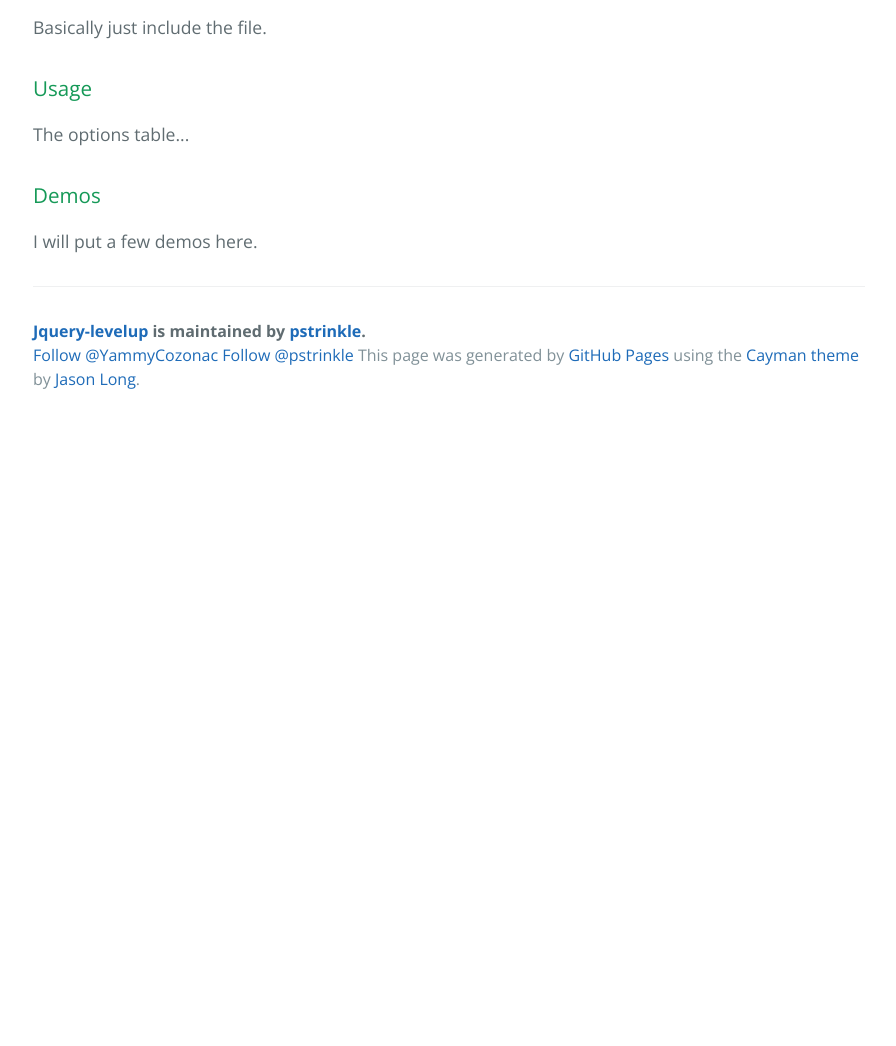
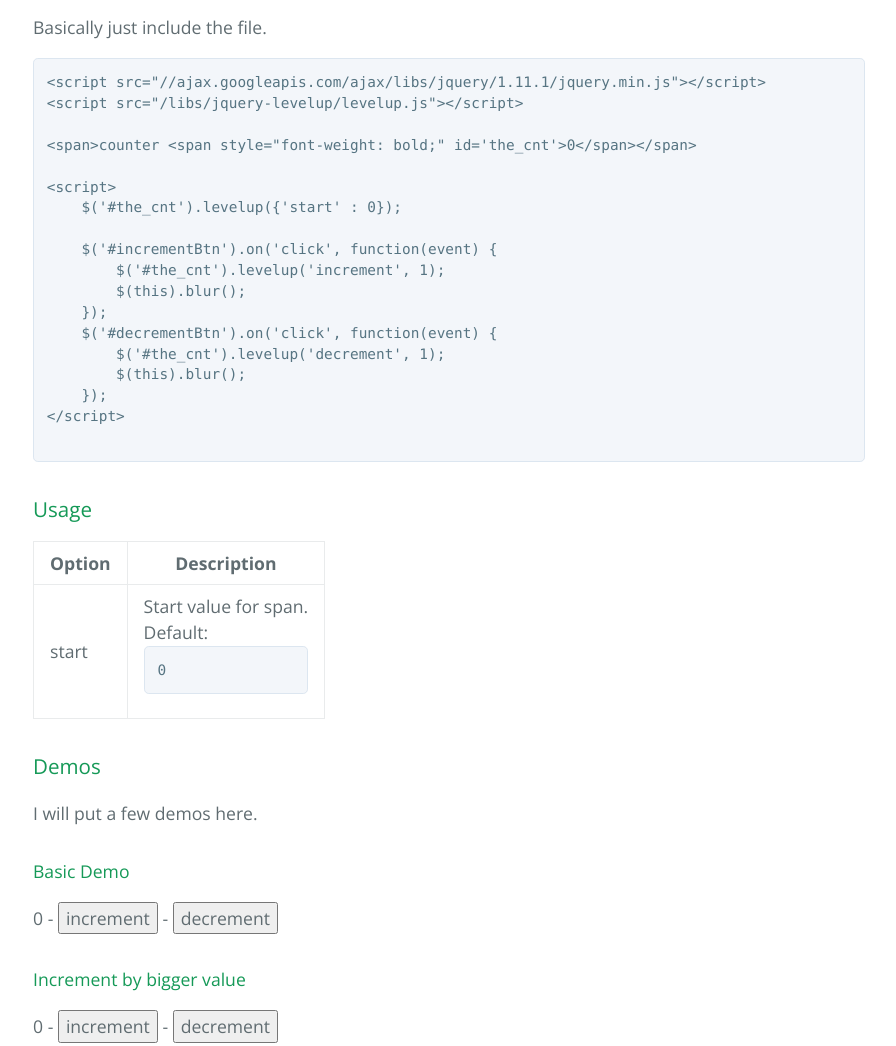
Before and after one commit to pstrinkle/jquery-levelup, a plain HTML site: page index.html in a window 1280 px wide. Shown: the part 582-1628 px from the top of the page, without its empty margins (191-1087 px from the left). Before the commit the page ends 1005 px from the top, so only its background shows below. Drawn offline with nearby package versions, Linux system fonts and the light colour scheme.

Commit message:
added lots of neato demos

```diff
--- a/index.html
+++ b/index.html
@@ -4,14 +4,19 @@
     <meta charset="UTF-8">
     <title>Jquery-levelup by pstrinkle</title>
     <meta name="viewport" content="width=device-width, initial-scale=1">
+
     <link rel="stylesheet" type="text/css" href="stylesheets/normalize.css" media="screen">
-    <link href='//fonts.googleapis.com/css?family=Open+Sans:400,700' rel='stylesheet' type='text/css'>
+    <link href='https://fonts.googleapis.com/css?family=Open+Sans:400,700' rel='stylesheet' type='text/css'>
     <link rel="stylesheet" type="text/css" href="stylesheets/stylesheet.css" media="screen">
     <link rel="stylesheet" type="text/css" href="stylesheets/github-light.css" media="screen">
 
+    <link rel="stylesheet" href="https://maxcdn.bootstrapcdn.com/font-awesome/4.3.0/css/font-awesome.min.css" media="screen">
+
     <!-- above the fold, it is render-blocking deliberately. -->
-    <script src="//ajax.googleapis.com/ajax/libs/jquery/1.11.2/jquery.min.js"></script>
+    <script src="https://ajax.googleapis.com/ajax/libs/jquery/1.11.2/jquery.min.js"></script>
     <script src="levelup.js"></script>
+
+    <script src="https://cdn.rawgit.com/google/code-prettify/master/loader/run_prettify.js"></script>
   </head>
   <body>
     <section class="page-header">
@@ -28,18 +33,83 @@
 
       <h3>Installation</h3>
       <p>Basically just include the file.
+      <pre class="prettyprint lang-html">
+&lt;script src="//ajax.googleapis.com/ajax/libs/jquery/1.11.1/jquery.min.js"&gt;&lt;/script&gt;
+&lt;script src="/libs/jquery-levelup/levelup.js"&gt;&lt;/script&gt;
+
+&lt;span&gt;counter &lt;span style="font-weight: bold;" id='the_cnt'&gt;0&lt;/span&gt;&lt;/span&gt;
+
+&lt;script&gt;
+    $('#the_cnt').levelup({'start' : 0});
+
+    $('#incrementBtn').on('click', function(event) {
+        $('#the_cnt').levelup('increment', 1);
+        $(this).blur();
+    });
+    $('#decrementBtn').on('click', function(event) {
+        $('#the_cnt').levelup('decrement', 1);
+        $(this).blur();
+    });
+&lt;/script&gt;
+      </pre>
 
       <h3>Usage</h3>
-      <p>The options table...</p>
+      <table class="table">
+        <thead>
+          <tr>
+            <th>Option</th>
+            <th>Description</th>
+          </tr>
+        </thead>
+        <tbody>
+          <tr>
+            <td>start</td>
+            <td>Start value for span. <br/>Default:<pre>0</pre></td>
+          </tr>
+        </tbody>
+      </table>
 
       <h3>Demos</h3>
       <p>I will put a few demos here.</p>
+      <h4>Basic Demo</h4>
+      <p><span id='basic_1'></span> - <button id='incrementBtn'>increment</button> - <button id='decrementBtn'>decrement</button></p>
+      <script>
+          $(function() {
+              $('#basic_1').levelup({'start' : 0});
+
+              $('#incrementBtn').on('click', function(event) {
+                  $('#basic_1').levelup('increment', 1);
+                  $(this).blur();
+              });
+              $('#decrementBtn').on('click', function(event) {
+                  $('#basic_1').levelup('decrement', 1);
+                  $(this).blur();
+              });
+          });
+      </script>
+
+      <h4>Increment by bigger value</h4>
+      <p><span id='basic_2'></span> - <button id='incrementBtn_2'>increment</button> - <button id='decrementBtn_2'>decrement</button></p>
+      <script>
+          $(function() {
+              $('#basic_2').levelup({'start' : 0});
+
+              $('#incrementBtn_2').on('click', function(event) {
+                  $('#basic_2').levelup('increment', 10);
+                  $(this).blur();
+              });
+              $('#decrementBtn_2').on('click', function(event) {
+                  $('#basic_2').levelup('decrement', 7);
+                  $(this).blur();
+              });
+          });
+      </script>
 
       <footer class="site-footer">
-        <span class="site-footer-owner"><a href="https://github.com/pstrinkle/jquery-levelup">Jquery-levelup</a> is maintained by <a href="https://github.com/pstrinkle">pstrinkle</a>.</span>
+        <!-- <span class="site-footer-owner"><a href="https://github.com/pstrinkle/jquery-levelup">Jquery-levelup</a> is maintained by <a href="https://github.com/pstrinkle">pstrinkle</a>.</span> -->
         <a href="https://twitter.com/YammyCozonac" class="twitter-follow-button" data-show-count="false" data-size="large">Follow @YammyCozonac</a> <script>!function(d,s,id){var js,fjs=d.getElementsByTagName(s)[0],p=/^http:/.test(d.location)?'http':'https';if(!d.getElementById(id)){js=d.createElement(s);js.id=id;js.src=p+'://platform.twitter.com/widgets.js';fjs.parentNode.insertBefore(js,fjs);}}(document, 'script', 'twitter-wjs');</script>
         <a class="github-button" href="https://github.com/pstrinkle" data-style="mega" aria-label="Follow @pstrinkle on GitHub">Follow @pstrinkle</a>
-        <span class="site-footer-credits">This page was generated by <a href="https://pages.github.com">GitHub Pages</a> using the <a href="https://github.com/jasonlong/cayman-theme">Cayman theme</a> by <a href="https://twitter.com/jasonlong">Jason Long</a>.</span>
+        <!-- <span class="site-footer-credits">This page was generated by <a href="https://pages.github.com">GitHub Pages</a> using the <a href="https://github.com/jasonlong/cayman-theme">Cayman theme</a> by <a href="https://twitter.com/jasonlong">Jason Long</a>.</span> -->
         <script async defer src="https://buttons.github.io/buttons.js"></script>
       </footer>
     </section>
```
